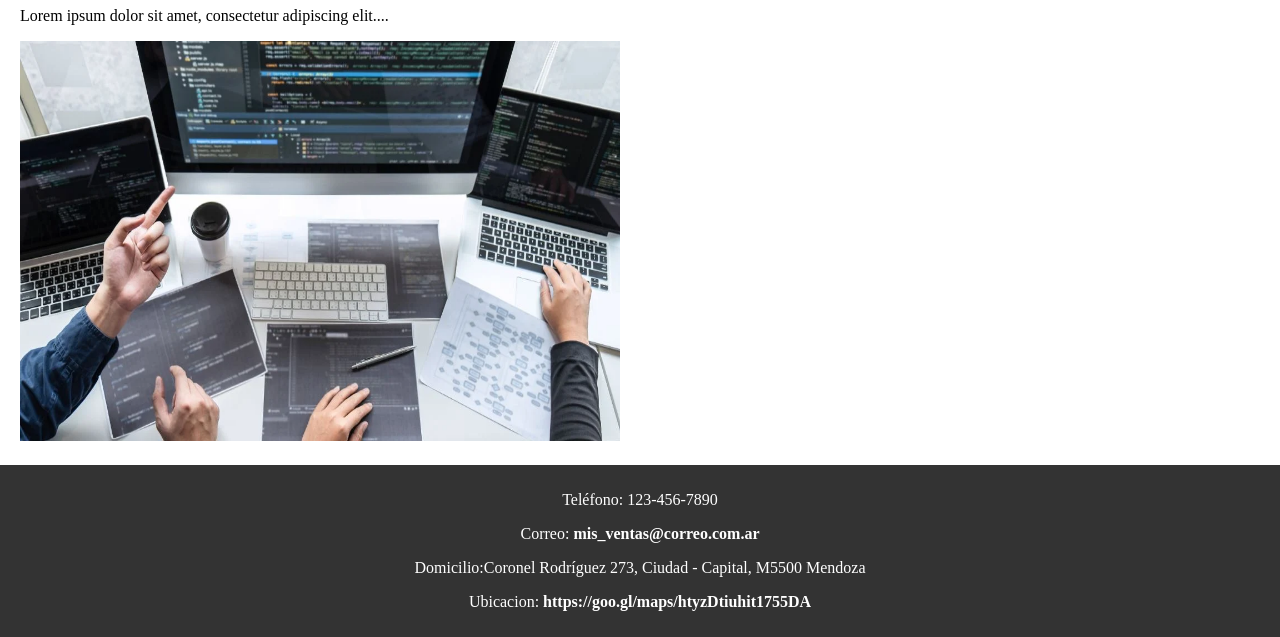
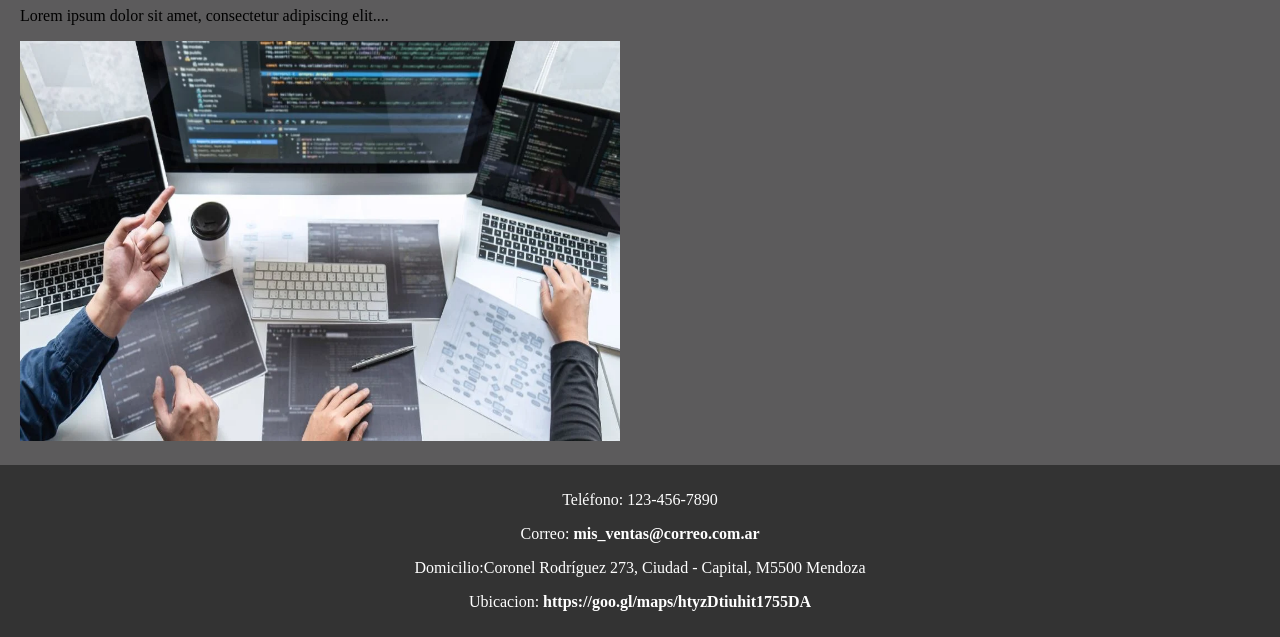
Before and after one commit to Orihuelaa/Sist-Proc-Datos, a plain HTML site: page Tp1/index.html in a window 1280 px wide. Shown: the part 215-852 px from the top of the page. Drawn offline with Linux system fonts and the light colour scheme.

Commit message:
Update styles.css

```diff
--- a/Tp1/styles.css
+++ b/Tp1/styles.css
@@ -5,6 +5,7 @@ body {
     display: flex;
     flex-direction: column;
     min-height: 100vh;
+    background-color:#5c5b5c
 }
 
 /* Estilos para la barra de navegación */
```
